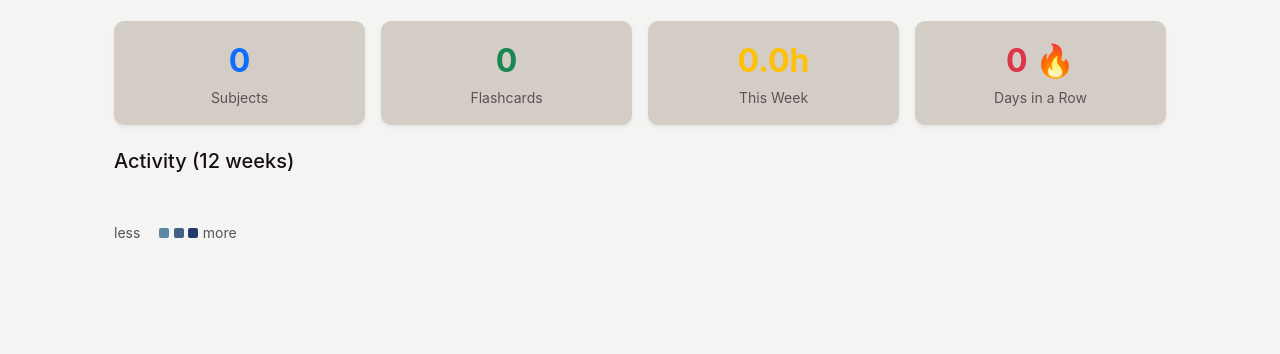
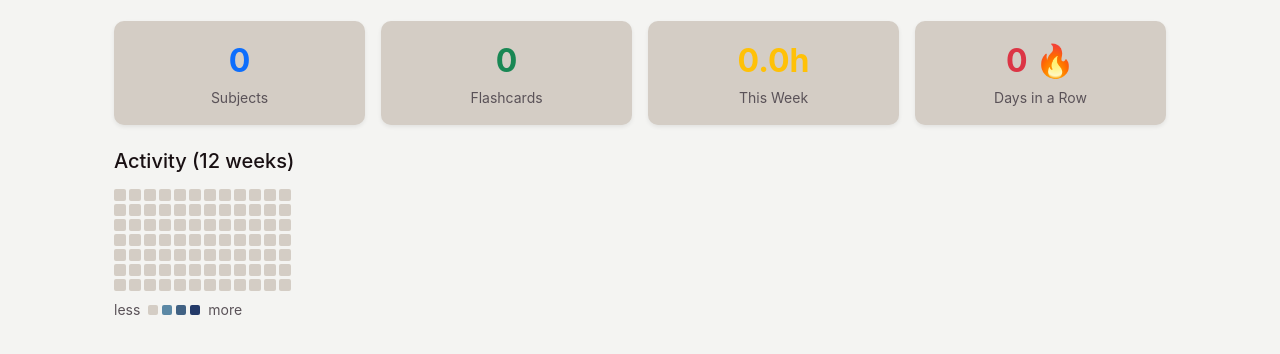
Before and after one commit to ArthurMaceddo/cs50w-projects, a Django app: page / in a window 1280 px wide. Shown: the part 203-557 px from the top of the page. Run offline with Django 5.2, Linux system fonts and the light colour scheme; the visitor is signed in with stand-in values (Sample User, id 1); data that the repository does not hold is empty.

Commit message:
fix(dashboard.js): fix heatmap colors and grid

```diff
--- a/core/static/js/dashboard.js
+++ b/core/static/js/dashboard.js
@@ -7,7 +7,14 @@ fetch("/dashboard/activity/")
     const today = new Date();
     const weeks = 12;
     const days = weeks * 7;
-    let html = '<div style="display:flex;gap:3px;flex-wrap:wrap;">';
+
+    let html = `<div style="
+      display: grid;
+      grid-template-rows: repeat(7, 12px);
+      grid-template-columns: repeat(${weeks}, 12px);
+      grid-auto-flow: column;
+      gap: 3px;
+    ">`;
 
     for (let i = days - 1; i >= 0; i--) {
       const d = new Date(today);
@@ -15,23 +22,26 @@ fetch("/dashboard/activity/")
       const key = d.toISOString().split("T")[0];
       const count = data[key] || 0;
 
-      let color = "#F4F4F2";
+      let color = "#D4CDC5";
       if (count === 1) color = "#5B88A5";
       if (count === 2) color = "#406183";
       if (count >= 3) color = "#243A69";
 
       html += `<div title="${key}: ${count} session(s)"
-                          style="width:12px;height:12px;border-radius:2px;background:${color}"></div>`;
+        style="width:12px;height:12px;border-radius:2px;background:${color}"></div>`;
     }
 
     html += "</div>";
+
     html +=
-      '<div class="mt-1"><small class="text-muted">less</small>' +
-      ' <span style="display:inline-block;width:10px;height:10px;background:#F4F4F2;border-radius:2px"></span>' +
-      ' <span style="display:inline-block;width:10px;height:10px;background:#5B88A5;border-radius:2px"></span>' +
-      ' <span style="display:inline-block;width:10px;height:10px;background:#406183;border-radius:2px"></span>' +
-      ' <span style="display:inline-block;width:10px;height:10px;background:#243A69;border-radius:2px"></span>' +
-      ' <small class="text-muted">more</small></div>';
+      '<div class="mt-2 d-flex align-items-center gap-1">' +
+      '<small class="text-muted me-1">less</small>' +
+      '<span style="display:inline-block;width:10px;height:10px;background:#D4CDC5;border-radius:2px"></span>' +
+      '<span style="display:inline-block;width:10px;height:10px;background:#5B88A5;border-radius:2px"></span>' +
+      '<span style="display:inline-block;width:10px;height:10px;background:#406183;border-radius:2px"></span>' +
+      '<span style="display:inline-block;width:10px;height:10px;background:#243A69;border-radius:2px"></span>' +
+      '<small class="text-muted ms-1">more</small>' +
+      "</div>";
 
     container.innerHTML = html;
   });
```
Also changed, not shown: core/static/css/styles.css (+23 -23 lines).
